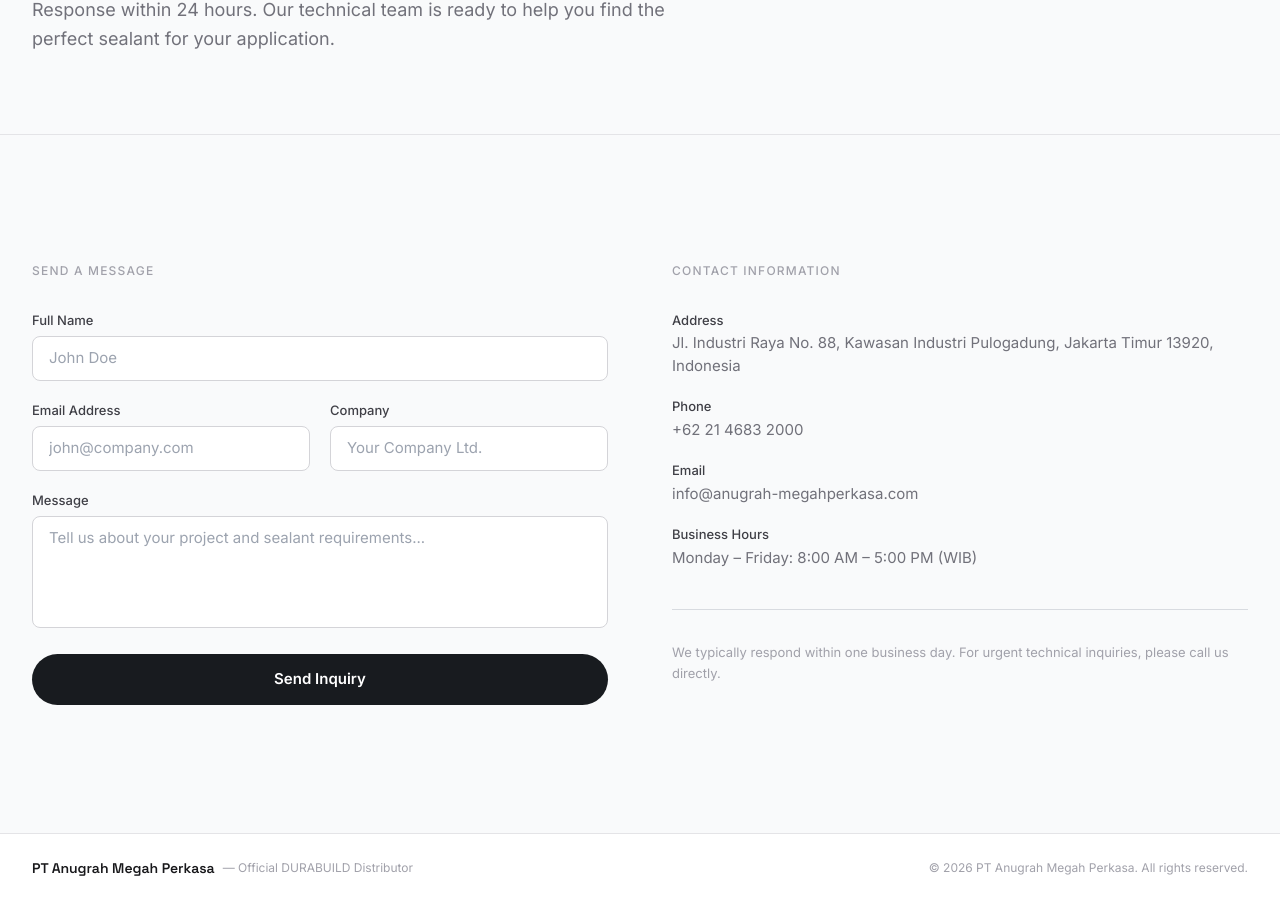
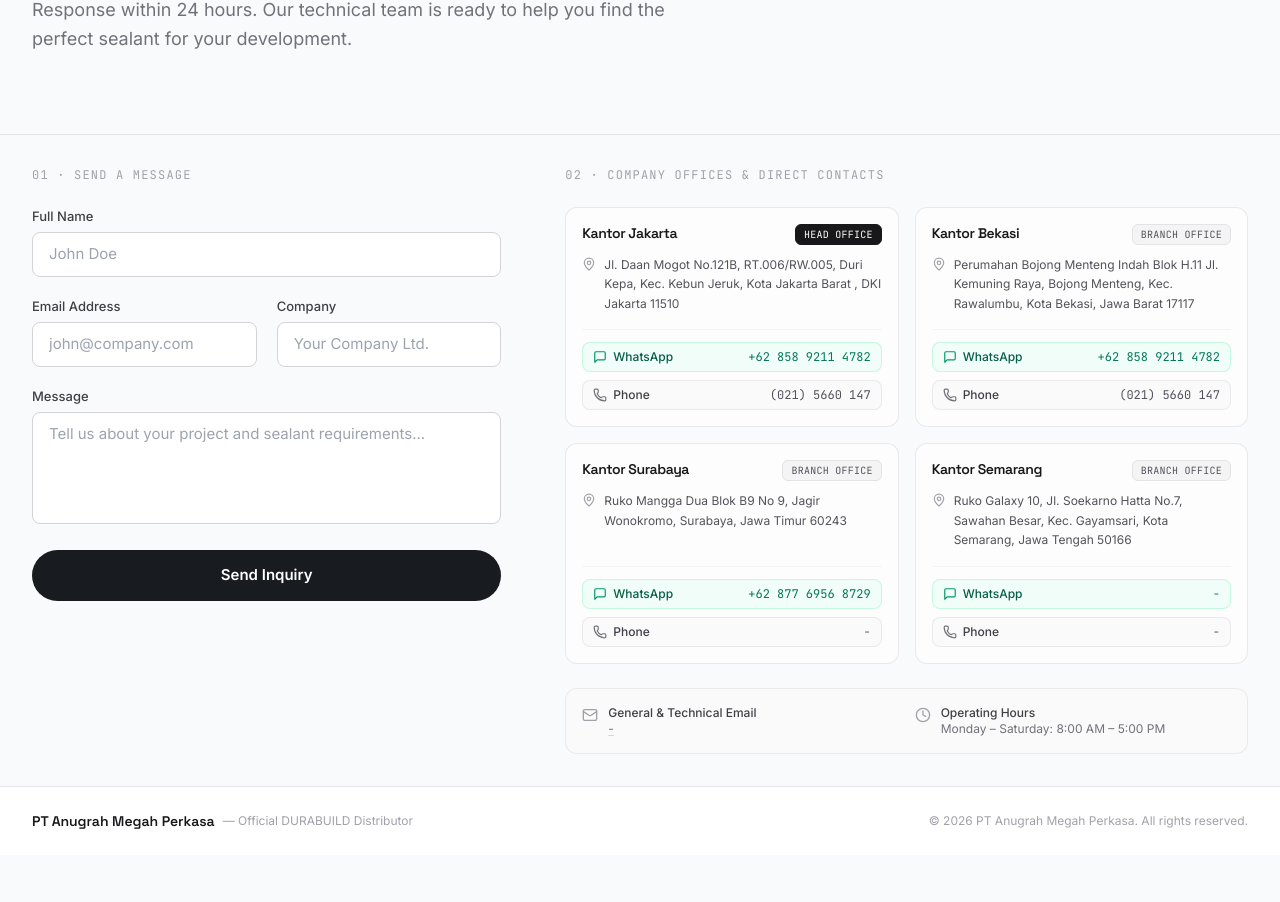
Before and after one commit to lionman9097/AMG_compro, a Nuxt app: page /contact in a window 1280 px wide. Shown: the part 380-1282 px from the top of the page. After the commit the page ends 1235 px from the top, so only its background shows below. Built offline with nearby package versions, Linux system fonts and the light colour scheme.

Commit message:
contact page

```diff
--- a/components/CompanyInfo.vue
+++ b/components/CompanyInfo.vue
@@ -1,19 +1,100 @@
 <template>
-  <div class="space-y-5">
-    <div v-for="item in infoItems" :key="item.label">
-      <p class="text-[13px] font-medium text-zinc-700 mb-0.5">{{ item.label }}</p>
-      <p class="text-[15px] text-zinc-500">{{ item.value }}</p>
+  <div class="space-y-6">
+    <!-- 4 Location Cards Grid -->
+    <div class="grid grid-cols-1 sm:grid-cols-2 gap-4">
+      <div
+        v-for="loc in company.locations"
+        :key="loc.id"
+        class="p-4 rounded-xl border border-zinc-200/80 bg-white/60 hover:bg-white hover:border-zinc-300 transition-all duration-200 flex flex-col justify-between"
+      >
+        <div>
+          <!-- Header: Title & Badge -->
+          <div class="flex items-start justify-between gap-2 mb-2.5">
+            <h3 class="font-display text-sm font-semibold text-zinc-900 leading-snug">
+              {{ loc.title }}
+            </h3>
+            <span
+              v-if="loc.badge"
+              class="shrink-0 text-[10px] font-mono font-medium tracking-wide uppercase px-2 py-0.5 rounded-md border"
+              :class="loc.isPrimary ? 'bg-zinc-900 text-white border-zinc-900' : 'bg-zinc-100 text-zinc-600 border-zinc-200'"
+            >
+              {{ loc.badge }}
+            </span>
+          </div>
+
+          <!-- Address -->
+          <div class="flex items-start gap-2 text-zinc-500 mb-4">
+            <MapPin class="w-3.5 h-3.5 text-zinc-400 shrink-0 mt-0.5" />
+            <p class="text-xs leading-relaxed text-zinc-600">
+              {{ loc.address }}
+            </p>
+          </div>
+        </div>
+
+        <!-- Contact Actions: WhatsApp & Phone -->
+        <div class="pt-3 border-t border-zinc-100 space-y-2 mt-auto">
+          <!-- WhatsApp Link -->
+          <a
+            :href="loc.whatsappUrl"
+            target="_blank"
+            rel="noopener noreferrer"
+            class="group flex items-center justify-between px-2.5 py-1.5 rounded-lg bg-emerald-50/70 hover:bg-emerald-100/80 border border-emerald-200/60 text-emerald-800 transition-colors duration-150"
+            :title="`Chat on WhatsApp with ${loc.title}`"
+          >
+            <span class="flex items-center gap-1.5 text-xs font-medium">
+              <MessageSquare class="w-3.5 h-3.5 text-emerald-600" />
+              <span>WhatsApp</span>
+            </span>
+            <span class="text-xs font-mono text-emerald-700 font-medium group-hover:underline">
+              {{ loc.whatsapp }}
+            </span>
+          </a>
+
+          <!-- Phone Link -->
+          <a
+            :href="loc.phoneUrl"
+            class="group flex items-center justify-between px-2.5 py-1.5 rounded-lg bg-zinc-50 hover:bg-zinc-100 border border-zinc-200/70 text-zinc-700 transition-colors duration-150"
+            :title="`Call ${loc.title}`"
+          >
+            <span class="flex items-center gap-1.5 text-xs font-medium">
+              <Phone class="w-3.5 h-3.5 text-zinc-500" />
+              <span>Phone</span>
+            </span>
+            <span class="text-xs font-mono text-zinc-600 font-medium group-hover:underline">
+              {{ loc.phone }}
+            </span>
+          </a>
+        </div>
+      </div>
+    </div>
+
+    <!-- General Inquiries & Business Hours -->
+    <div class="p-4 rounded-xl bg-zinc-50 border border-zinc-200/70 grid grid-cols-1 sm:grid-cols-2 gap-4 text-xs">
+      <div class="flex items-start gap-2.5">
+        <Mail class="w-4 h-4 text-zinc-400 shrink-0 mt-0.5" />
+        <div>
+          <p class="font-medium text-zinc-700">General & Technical Email</p>
+          <a
+            :href="`mailto:${company.contact.email}`"
+            class="text-zinc-500 hover:text-zinc-900 transition-colors duration-150 underline decoration-zinc-300 underline-offset-2"
+          >
+            {{ company.contact.email }}
+          </a>
+        </div>
+      </div>
+
+      <div class="flex items-start gap-2.5">
+        <Clock class="w-4 h-4 text-zinc-400 shrink-0 mt-0.5" />
+        <div>
+          <p class="font-medium text-zinc-700">Operating Hours</p>
+          <p class="text-zinc-500">{{ company.contact.hours }}</p>
+        </div>
+      </div>
     </div>
   </div>
 </template>
 
 <script setup lang="ts">
+import { MapPin, Phone, MessageSquare, Mail, Clock } from '@lucide/vue'
 import { company } from '~/data/company'
-
-const infoItems = [
-  { label: 'Address', value: company.contact.address },
-  { label: 'Phone', value: company.contact.phone },
-  { label: 'Email', value: company.contact.email },
-  { label: 'Business Hours', value: company.contact.hours },
-]
 </script>
--- a/data/company.ts
+++ b/data/company.ts
@@ -1,3 +1,16 @@
+export interface CompanyLocation {
+  id: string
+  title: string
+  badge?: string
+  city: string
+  address: string
+  whatsapp: string
+  whatsappUrl: string
+  phone: string
+  phoneUrl: string
+  isPrimary?: boolean
+}
+
 export interface CompanyInfo {
   name: string
   brand: string
@@ -16,6 +29,7 @@ export interface CompanyInfo {
     email: string
     hours: string
   }
+  locations: CompanyLocation[]
 }
 
 export const company: CompanyInfo = {
@@ -63,9 +77,56 @@ export const company: CompanyInfo = {
     { year: 2023, title: 'Nationwide Logistics Network', description: 'Established 6 regional distribution hubs supporting over 2,500 commercial and industrial clients.' },
   ],
   contact: {
-    address: 'Jl. Industri Raya No. 88, Kawasan Industri Pulogadung, Jakarta Timur 13920, Indonesia',
-    phone: '+62 21 4683 2000',
-    email: 'info@anugrah-megahperkasa.com',
-    hours: 'Monday – Friday: 8:00 AM – 5:00 PM (WIB)',
+    address: 'Jl. Daan Mogot No.121B, RT.006/RW.005, Duri Kepa, Kec. Kebun Jeruk, Kota Jakarta Barat , DKI Jakarta 11510',
+    phone: '(021) 5660 147',
+    email: '-',
+    hours: 'Monday – Saturday: 8:00 AM – 5:00 PM',
   },
+  locations: [
+    {
+      id: 'jakarta-hq',
+      title: 'Kantor Jakarta',
+      badge: 'Head Office',
+      city: 'Jakarta Barat',
+      address: 'Jl. Daan Mogot No.121B, RT.006/RW.005, Duri Kepa, Kec. Kebun Jeruk, Kota Jakarta Barat , DKI Jakarta 11510',
+      whatsapp: '+62 858 9211 4782',
+      whatsappUrl: 'https://wa.me/6285892114782',
+      phone: '(021) 5660 147',
+      phoneUrl: 'tel:+62215660147',
+      isPrimary: true,
+    },
+    {
+      id: 'bekasi-branch',
+      title: 'Kantor Bekasi',
+      badge: 'Branch Office',
+      city: 'Bekasi',
+      address: 'Perumahan Bojong Menteng Indah Blok H.11 Jl. Kemuning Raya, Bojong Menteng, Kec. Rawalumbu, Kota Bekasi, Jawa Barat 17117',
+      whatsapp: '+62 858 9211 4782',
+      whatsappUrl: 'https://wa.me/6285892114782',
+      phone: '(021) 5660 147',
+      phoneUrl: 'tel:+62215660147',
+    },
+    {
+      id: 'surabaya-branch',
+      title: 'Kantor Surabaya',
+      badge: 'Branch Office',
+      city: 'Surabaya',
+      address: 'Ruko Mangga Dua Blok B9 No 9, Jagir Wonokromo, Surabaya, Jawa Timur 60243',
+      whatsapp: '+62 877 6956 8729',
+      whatsappUrl: 'https://wa.me/6287769568729',
+      phone: '-',
+      phoneUrl: '-',
+    },
+    {
+      id: 'semarang-branch',
+      title: 'Kantor Semarang',
+      badge: 'Branch Office',
+      city: 'Semarang',
+      address: 'Ruko Galaxy 10, Jl. Soekarno Hatta No.7, Sawahan Besar, Kec. Gayamsari, Kota Semarang, Jawa Tengah 50166',
+      whatsapp: '-',
+      whatsappUrl: '-',
+      phone: '-',
+      phoneUrl: '-',
+    },
+  ],
 }
--- a/pages/contact.vue
+++ b/pages/contact.vue
@@ -9,29 +9,26 @@
         Get in Touch
       </h1>
       <p class="text-zinc-500 text-lg max-w-2xl leading-relaxed">
-        Response within 24 hours. Our technical team is ready to help you find the perfect sealant for your application.
+        Response within 24 hours. Our technical team is ready to help you find the perfect sealant for your development.
       </p>
     </section>
 
     <!-- Two-column contact -->
-    <section class="container-site border-t border-zinc-200 section-spacing">
-      <div class="grid grid-cols-1 lg:grid-cols-2 gap-16">
+    <section class="container-site border-t border-zinc-200 py-8">
+      <div class="grid grid-cols-1 lg:grid-cols-12 gap-12 lg:gap-16">
         <!-- Form -->
-        <div>
-          <span class="block text-xs font-medium tracking-widest uppercase text-zinc-400 mb-8">Send a Message</span>
+        <div class="lg:col-span-5">
+          <span class="block text-xs font-mono font-medium tracking-widest uppercase text-zinc-400 mb-6">01 · Send a
+            Message</span>
           <ContactForm />
         </div>
 
         <!-- Info -->
-        <div>
-          <span class="block text-xs font-medium tracking-widest uppercase text-zinc-400 mb-8">Contact Information</span>
+        <div class="lg:col-span-7">
+          <span class="block text-xs font-mono font-medium tracking-widest uppercase text-zinc-400 mb-6">02 · Company
+            Offices & Direct Contacts</span>
           <CompanyInfo />
 
-          <hr class="hairline-rule mt-10 mb-8" />
-
-          <p class="text-[13px] text-zinc-400 leading-relaxed">
-            We typically respond within one business day. For urgent technical inquiries, please call us directly.
-          </p>
         </div>
       </div>
     </section>
@@ -79,6 +76,17 @@ useHead({
             postalCode: '13920',
             addressCountry: 'ID',
           },
+          department: company.locations.map(loc => ({
+            '@type': 'LocalBusiness',
+            name: `${company.name} — ${loc.title}`,
+            telephone: loc.phone,
+            address: {
+              '@type': 'PostalAddress',
+              streetAddress: loc.address,
+              addressLocality: loc.city,
+              addressCountry: 'ID',
+            },
+          })),
         },
       }),
     },
```
